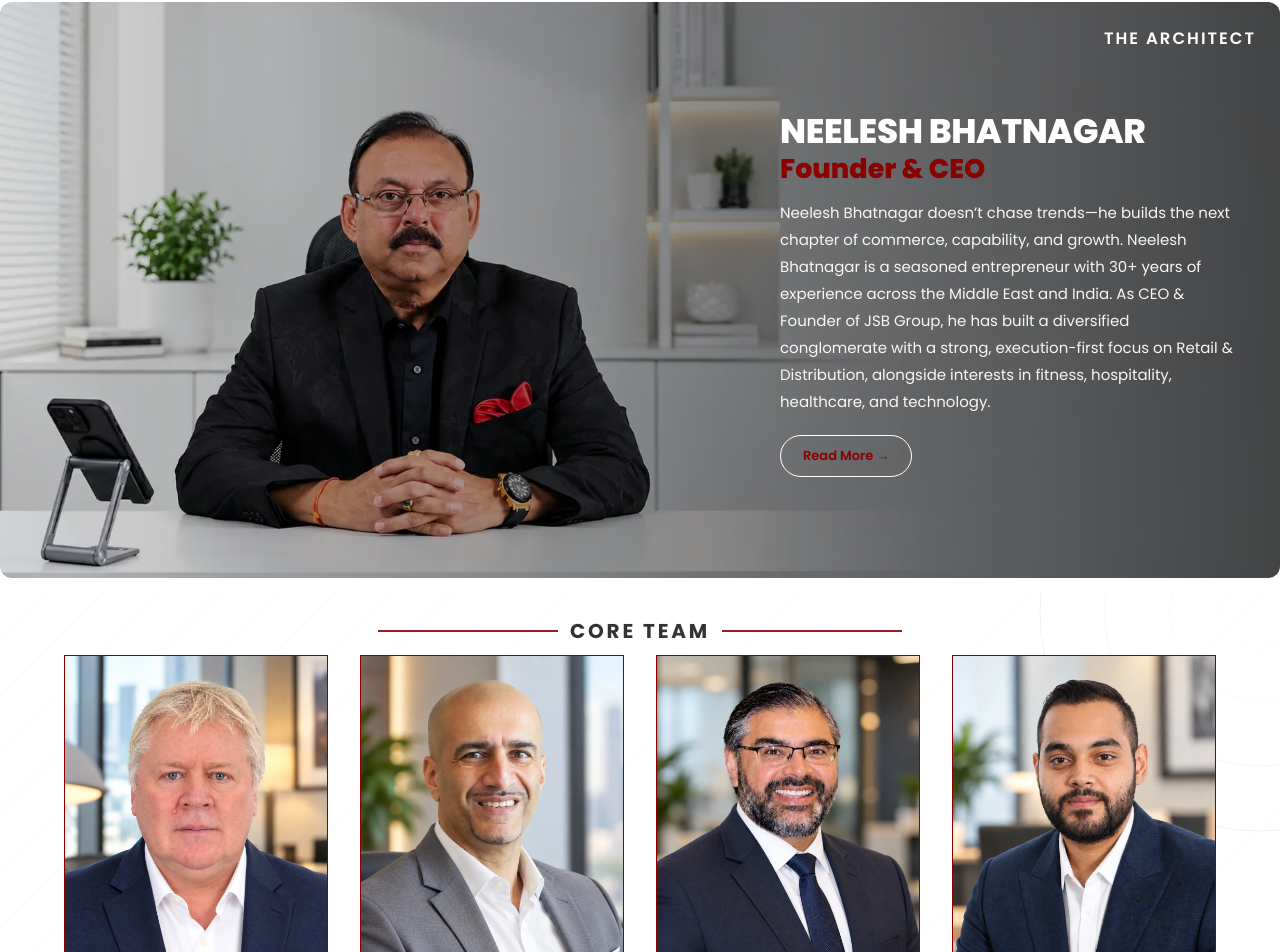
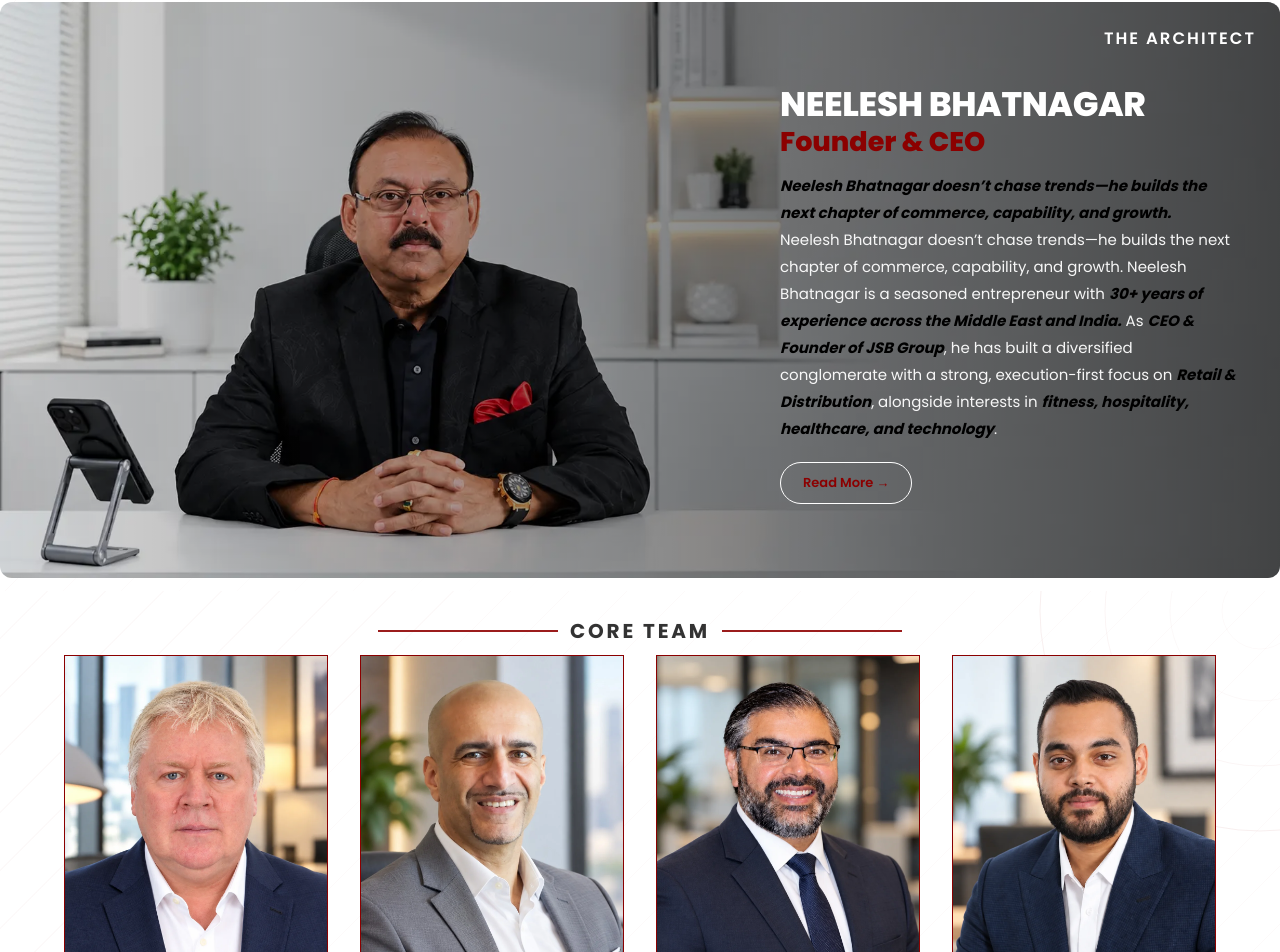
Before and after one commit to gurusaivs18/web-app, a React (Vite) app: page /about in a window 1280 px wide. Shown: the part 1458-2410 px from the top of the page. Built offline with nearby package versions, Linux system fonts and the light colour scheme.

Commit message:
last time unwanted chengesx

```diff
--- a/src/data/company.js
+++ b/src/data/company.js
@@ -4,7 +4,7 @@ export const companyInfo = {
   about: [
     "JSB Group was established in 2015 with a simple vision: build enduring businesses that elevate everyday experiences. From humble beginnings, we’ve grown into a home-grown conglomerate that thrives across the UAE and extends our footprint to Qatar, Bahrain, and India—uniting investment, technology, and consumer-focused industries under one shared standard of excellence.",
 
-    "Today, JSB Group comprises 15+ companies and brands, operating across multiple verticals including Investment & Technology, Food & Beverage, Retail & Distribution, Sports & Fitness, Fitness & Fitout, and India Verticals. Each vertical is guided by the same principles—innovation, operational excellence, and long-term value creation—while staying rooted in local market understanding.",
+    "Today, JSB Group comprises 15+ companies / brands, operating across multiple verticals including Investment & Technology, Food & Beverage, Retail & Distribution, Sports & Fitness, Fitness & Fitout, and India Verticals. Each vertical is guided by the same principles—innovation, operational excellence, and long-term value creation—while staying rooted in local market understanding.",
 
     "JSB Group doesn’t just build companies—we build ecosystems for growth, performance, and lifestyle innovation.",
 
--- a/src/pages/About.jsx
+++ b/src/pages/About.jsx
@@ -609,20 +609,25 @@ function About() {
                 data-reveal="right"
                 data-delay="500"
               >
+               <div style={{ color: "black", fontWeight: "bold",fontStyle: "italic" }}>
+                Neelesh Bhatnagar doesn’t chase
+                trends—he builds the next chapter
+                of commerce, capability, and growth.
+               </div>
                 Neelesh Bhatnagar doesn’t chase
                 trends—he builds the next chapter
                 of commerce, capability, and growth.
 
                 Neelesh Bhatnagar is a seasoned
-                entrepreneur with 30+ years of
+                entrepreneur with <strong style={{ color: "black", fontStyle: "italic" }}>30+ years of
                 experience across the Middle East
-                and India. As CEO & Founder of JSB
-                Group, he has built a diversified
+                and India.</strong> As <strong style={{ color: "black", fontStyle: "italic" }}>CEO & Founder of JSB
+                Group</strong>, he has built a diversified
                 conglomerate with a strong,
-                execution-first focus on Retail &
-                Distribution, alongside interests
-                in fitness, hospitality, healthcare,
-                and technology.
+                execution-first focus on <strong style={{ color: "black", fontStyle: "italic" }}>Retail &
+                Distribution</strong>, alongside interests
+                in <strong style={{ color: "black", fontStyle: "italic" }}>fitness, hospitality, healthcare,
+                and technology</strong>.
               </p>
 
 
--- a/src/pages/Home.jsx
+++ b/src/pages/Home.jsx
@@ -824,10 +824,10 @@ function Home() {
   >
 {paragraph
   .split(
-        /(15\+ companies and brands|Investment & Technology, Food & Beverage, Retail & Distribution, Sports & Fitness, Fitness & Fitout, and India Verticals)/
+    /(15\+ companies \/ brands|Investment & Technology, Food & Beverage, Retail & Distribution, Sports & Fitness, Fitness & Fitout, and India Verticals)/
   )
   .map((part, i) =>
-        part === "15+ companies and brands" ||
+    part === "15+ companies / brands" ||
     part ===
       "Investment & Technology, Food & Beverage, Retail & Distribution, Sports & Fitness, Fitness & Fitout, and India Verticals" ? (
       <strong key={i}>{part}</strong>
```
Lines whose indentation alone changed are shown as unchanged.
